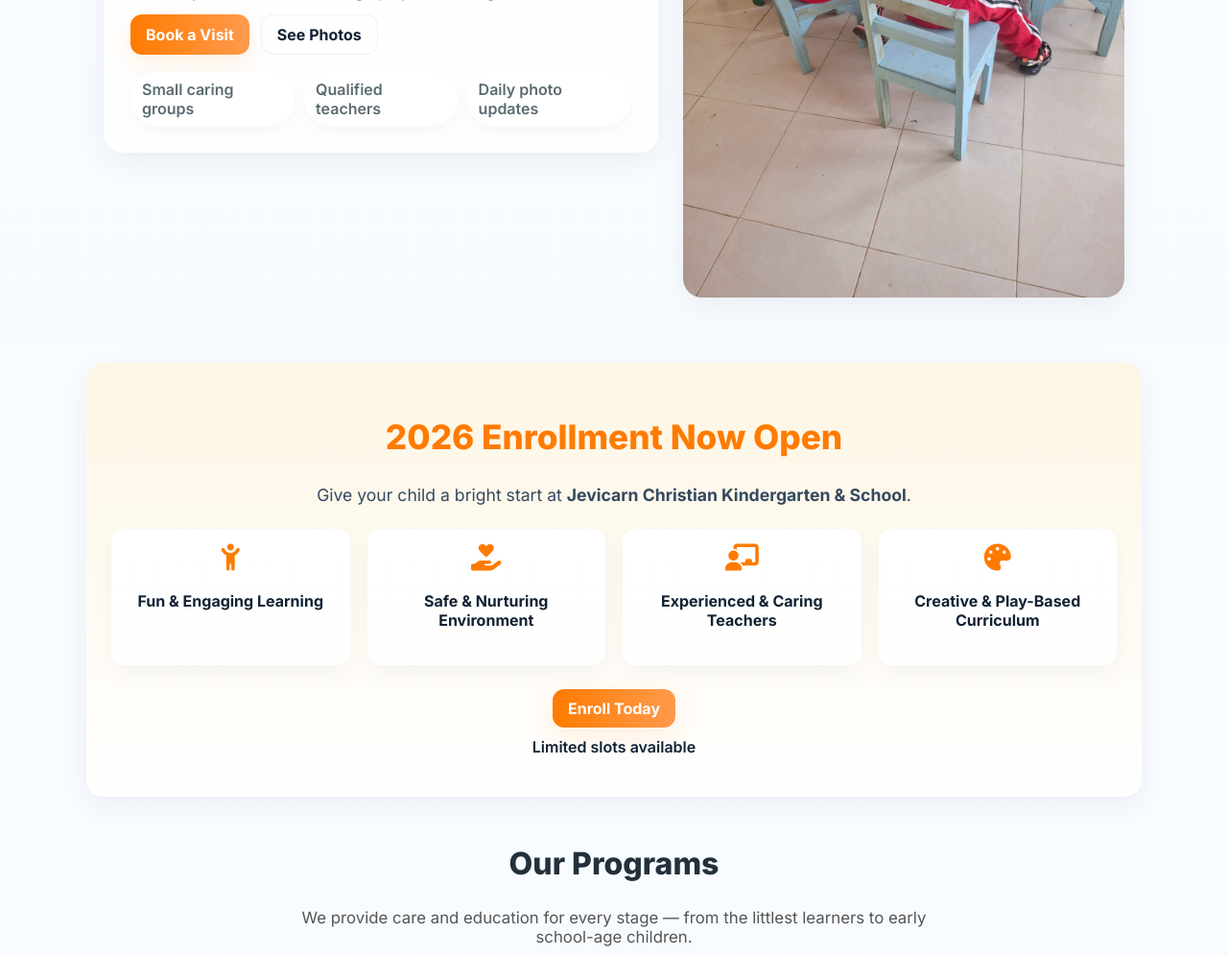
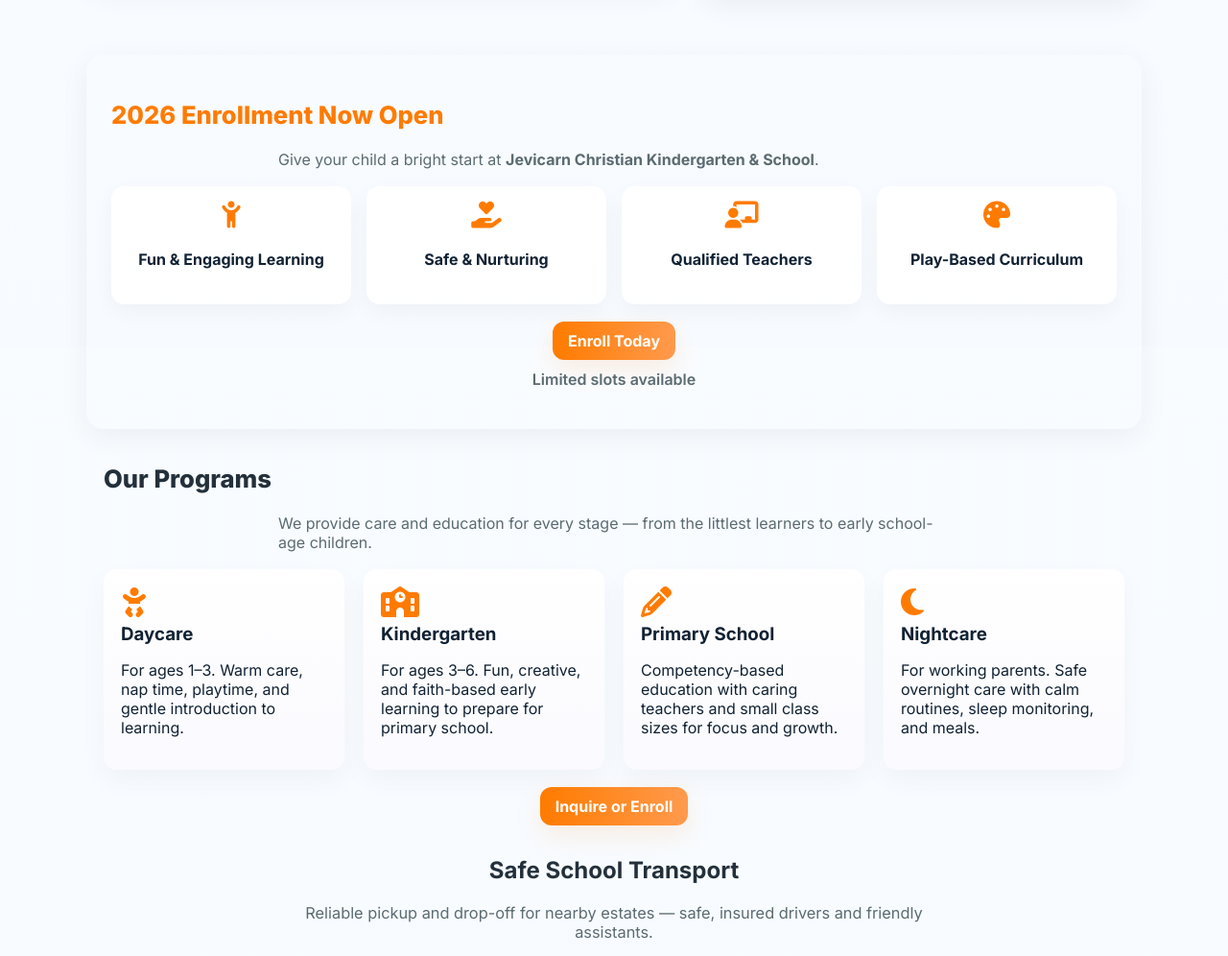
Before and after one commit to JeanPromise/Jevicarn-Christian-School, a Flask app: page / in a window 1280 px wide. Shown: the part 439-1435 px from the top of the page at 96% size. Run offline with Flask 3, Linux system fonts and the light colour scheme; data that the repository does not hold is empty; some libraries are stand-ins or nearby versions.

Commit message:
Update home.html

```diff
--- a/templates/home.html
+++ b/templates/home.html
@@ -1,168 +1,143 @@
+<!--
+  File: templates/home.html
+  Put this in templates/home.html (replace your existing home.html). It uses the new layout and classes.
+-->
 {% extends 'base.html' %}
 {% block content %}
 
 <!-- HERO SECTION -->
-<section class="hero">
-  <div class="container hero-grid">
+<section class="hero container">
+  <div class="hero-grid">
     <div class="hero-text card">
       <h1>Where little minds <span class="accent">grow</span> big dreams</h1>
-      <p class="lead">
-        At Jevicarn Christian Kindergarten & School, we nurture curiosity, creativity, and kindness through playful learning.
-      </p>
+      <p class="lead">At <strong>Jevicarn Christian Kindergarten & School</strong>, we nurture curiosity, creativity, and kindness through playful, faith-centered learning.</p>
+
       <div class="cta-row">
-        <a href="/contact" class="btn btn-primary large">Book a Visit</a>
+        <a href="/contact" class="btn btn-primary">Book a Visit</a>
         <a href="/gallery" class="btn btn-ghost">See Photos</a>
       </div>
-      <ul class="feature-list">
-        <li>Small caring groups</li>
-        <li>Qualified teachers</li>
-        <li>Daily photo updates</li>
+
+      <ul class="feature-list" aria-hidden="false">
+        <li>Small, caring groups</li>
+        <li>Qualified, nurturing teachers</li>
+        <li>Daily photo updates for parents</li>
       </ul>
     </div>
 
     <div class="hero-media card">
-      <img src="{{ url_for('static', filename='uploads/hero-example.jpg') }}" alt="kids playing">
+      <picture>
+        <source srcset="{{ url_for('static', filename='uploads/hero-example.webp') }}" type="image/webp">
+        <img src="{{ url_for('static', filename='uploads/hero-example.jpg') }}" alt="Children playing at Jevicarn" loading="lazy">
+      </picture>
     </div>
   </div>
 </section>
 
-<!-- ENROLLMENT SECTION -->
-<section class="enrollment container card" style="margin-top:40px; text-align:center; background:linear-gradient(180deg,#fef6e4,#fff);">
-  <h2 style="color:#ff7b00; font-size:2.2em; font-weight:800;">2026 Enrollment Now Open</h2>
-  <p style="font-size:1.1em; color:#34495e; max-width:700px; margin:10px auto;">
-    Give your child a bright start at <strong>Jevicarn Christian Kindergarten & School</strong>.
-  </p>
+<!-- ENROLLMENT -->
+<section class="enrollment container card" aria-labelledby="enroll-heading" style="margin-top:32px;">
+  <h2 id="enroll-heading" style="color:var(--accent);font-weight:800;font-size:1.6rem;">2026 Enrollment Now Open</h2>
+  <p class="muted" style="max-width:700px;margin:8px auto;">Give your child a bright start at <strong>Jevicarn Christian Kindergarten & School</strong>.</p>
 
-  <div class="enroll-features" style="display:grid;grid-template-columns:repeat(auto-fit,minmax(200px,1fr));gap:18px;margin-top:25px;">
+  <div class="enroll-features">
     <div class="feature-box">
       <i class="fa-solid fa-child-reaching icon"></i>
       <h4>Fun & Engaging Learning</h4>
     </div>
     <div class="feature-box">
       <i class="fa-solid fa-hand-holding-heart icon"></i>
-      <h4>Safe & Nurturing Environment</h4>
+      <h4>Safe & Nurturing</h4>
     </div>
     <div class="feature-box">
       <i class="fa-solid fa-chalkboard-user icon"></i>
-      <h4>Experienced & Caring Teachers</h4>
+      <h4>Qualified Teachers</h4>
     </div>
     <div class="feature-box">
       <i class="fa-solid fa-palette icon"></i>
-      <h4>Creative & Play-Based Curriculum</h4>
+      <h4>Play-Based Curriculum</h4>
     </div>
   </div>
 
-  <div style="margin-top:25px;">
-    <a href="/contact" class="btn btn-primary large">Enroll Today</a>
-    <p style="margin-top:10px;font-weight:600;">Limited slots available</p>
+  <div style="margin-top:18px; text-align:center;">
+    <a href="/contact" class="btn btn-primary">Enroll Today</a>
+    <p style="margin-top:10px;font-weight:600;color:var(--muted);">Limited slots available</p>
   </div>
 </section>
 
-<!-- PROGRAMS SECTION -->
-<section class="programs container card" style="margin-top:50px; text-align:center;">
-  <h2 style="color:#23303B; font-size:2em; font-weight:800;">Our Programs</h2>
-  <p style="font-size:1.05em; max-width:700px; margin:10px auto; color:#555;">
-    We provide care and education for every stage — from the littlest learners to early school-age children.
-  </p>
+<!-- PROGRAMS -->
+<section class="programs container card" style="margin-top:36px;">
+  <h2 style="color:#23303B; font-size:1.6rem; font-weight:800;">Our Programs</h2>
+  <p class="muted" style="max-width:700px;margin:8px auto;">We provide care and education for every stage — from the littlest learners to early school-age children.</p>
 
-  <div class="programs-grid" style="display:grid;grid-template-columns:repeat(auto-fit,minmax(230px,1fr));gap:20px;margin-top:25px;">
+  <div class="programs-grid" style="margin-top:18px;">
     <div class="program-box">
-      <i class="fa-solid fa-baby icon" style="font-size:2em;color:#ff7b00;"></i>
+      <i class="fa-solid fa-baby icon" style="font-size:2rem;color:var(--accent);"></i>
       <h3>Daycare</h3>
       <p>For ages 1–3. Warm care, nap time, playtime, and gentle introduction to learning.</p>
     </div>
 
     <div class="program-box">
-      <i class="fa-solid fa-school icon" style="font-size:2em;color:#ff7b00;"></i>
+      <i class="fa-solid fa-school icon" style="font-size:2rem;color:var(--accent);"></i>
       <h3>Kindergarten</h3>
       <p>For ages 3–6. Fun, creative, and faith-based early learning to prepare for primary school.</p>
     </div>
 
     <div class="program-box">
-      <i class="fa-solid fa-pencil-alt icon" style="font-size:2em;color:#ff7b00;"></i>
+      <i class="fa-solid fa-pencil-alt icon" style="font-size:2rem;color:var(--accent);"></i>
       <h3>Primary School</h3>
       <p>Competency-based education with caring teachers and small class sizes for focus and growth.</p>
     </div>
 
     <div class="program-box">
-      <i class="fa-solid fa-moon icon" style="font-size:2em;color:#ff7b00;"></i>
+      <i class="fa-solid fa-moon icon" style="font-size:2rem;color:var(--accent);"></i>
       <h3>Nightcare</h3>
       <p>For working parents. Safe overnight care with calm routines, sleep monitoring, and meals.</p>
     </div>
   </div>
 
-  <div style="margin-top:25px;">
-    <a href="/contact" class="btn btn-primary large">Inquire or Enroll</a>
-  </div>
+  <div style="margin-top:18px;text-align:center;"><a href="/contact" class="btn btn-primary">Inquire or Enroll</a></div>
 </section>
 
-<!-- Add this in <head> if not already present -->
-<link rel="stylesheet" href="https://cdnjs.cloudflare.com/ajax/libs/font-awesome/6.6.0/css/all.min.css">
+<!-- TRANSPORT -->
+<section class="transport container card" style="margin-top:32px;text-align:center;">
+  <h2 style="color:#23303B;">Safe School Transport</h2>
+  <p class="muted" style="max-width:650px;margin:auto;font-size:1.02rem;">Reliable pickup and drop-off for nearby estates — safe, insured drivers and friendly assistants.</p>
 
-<!-- TRANSPORT SECTION -->
-<section class="transport container card" style="margin-top:40px; text-align:center;">
-  <h2 style="color:#23303B;">Safe School Transport</h2>
-  <p style="max-width:650px; margin:auto; font-size:1.1em;">
-    We offer reliable pickup and drop-off services for nearby estates and neighborhoods, ensuring every child arrives safely and comfortably every day.
-  </p>
-
-  <div class="transport-grid" style="display:grid;grid-template-columns:repeat(auto-fit,minmax(250px,1fr));gap:20px;margin-top:20px;">
-    <div class="transport-photo">
-      <img src="{{ url_for('static', filename='uploads/transport1.jpg') }}?v=1" alt="School transport van" loading="lazy" style="width:100%;border-radius:16px;">
-    </div>
-    <div class="transport-photo">
-      <img src="{{ url_for('static', filename='uploads/transport2.jpg') }}?v=2"  alt="School bus" loading="lazy" style="width:100%;border-radius:16px;">
-    </div>
+  <div class="transport-grid" style="margin-top:18px;">
+    <div class="transport-photo"><img src="{{ url_for('static', filename='uploads/transport1.jpg') }}?v=1" alt="School transport van" loading="lazy"></div>
+    <div class="transport-photo"><img src="{{ url_for('static', filename='uploads/transport2.jpg') }}?v=2" alt="School bus" loading="lazy"></div>
   </div>
 
-  <p style="margin-top:12px; color:#555; font-weight:600;">Available for Juja and nearby areas</p>
+  <p style="margin-top:12px;color:var(--muted);font-weight:600;">Available for Juja and nearby areas</p>
 </section>
 
-<!-- LOCATION SECTION -->
-<section class="location container" style="margin-top:40px; text-align:center;">
-  <h2 style="color:#23303B;"> Find Us</h2>
-  <p style="max-width:650px; margin:auto; font-size:1.1em;">
-    We are located at <strong>Ebenezer Centre near Faida Ndogo, Juja, Kiambu County</strong>.<br>
-    School transport is available for nearby estates and neighbourhoods.
-  </p>
-  <iframe
-    src="https://www.google.com/maps?q=Ebenezer+Centre,+Juja,+Kiambu+County,+Kenya&output=embed"
-    width="100%" height="300" style="border-radius:16px; margin-top:15px;" allowfullscreen="" loading="lazy">
-  </iframe>
+<!-- LOCATION -->
+<section class="location container" style="margin-top:32px;text-align:center;">
+  <h2 style="color:#23303B;">Find Us</h2>
+  <p class="muted" style="max-width:700px;margin:auto;font-size:1.02rem;">We are located at <strong>Ebenezer Centre near Faida Ndogo, Juja, Kiambu County</strong>.</p>
+
+  <iframe src="https://www.google.com/maps?q=Ebenezer+Centre,+Juja,+Kiambu+County,+Kenya&output=embed" width="100%" height="300" style="border-radius:12px;margin-top:16px;border:0;" allowfullscreen="" loading="lazy"></iframe>
 </section>
 
-
-<!-- GALLERY PREVIEW -->
-<section class="gallery-preview container">
+<!-- GALLERY -->
+<section class="gallery-preview container" style="margin-top:32px;">
   <h2>Snapshots from our day</h2>
-  <div class="grid">
+  <div class="grid" style="margin-top:12px;">
     {% for img in images[:8] %}
       <div class="thumb"><img src="{{ url_for('static', filename='uploads/' ~ img) }}" loading="lazy" alt="photo"></div>
     {% else %}
       <p>No photos yet — upload via the admin panel.</p>
     {% endfor %}
   </div>
-  <div style="text-align:center; margin-top:16px;">
-    <a href="/gallery" class="btn btn-primary">View Full Gallery</a>
-  </div>
+  <div style="text-align:center;margin-top:12px;"><a href="/gallery" class="btn btn-primary">View Full Gallery</a></div>
 </section>
 
 <!-- WHY CHOOSE US -->
-<section class="why container card">
+<section class="why container card" style="margin-top:32px;">
   <h2>Why parents choose us</h2>
-  <div class="why-grid">
-    <div class="why-item">
-      <h3>Faith & Character</h3>
-      <p>We instill Christian values of kindness, honesty, and teamwork from day one.</p>
-    </div>
-    <div class="why-item">
-      <h3>Healthy meals</h3>
-      <p>Balanced nutrition for strong bodies and bright minds.</p>
-    </div>
-    <div class="why-item">
-      <h3>Safe environment</h3>
-      <p>Secure compound, clean classrooms, and warm caretakers.</p>
-    </div>
+  <div class="why-grid" style="margin-top:12px;">
+    <div class="why-item"><h3>Faith & Character</h3><p>We instill Christian values of kindness, honesty, and teamwork.</p></div>
+    <div class="why-item"><h3>Healthy meals</h3><p>Balanced nutrition for strong bodies and bright minds.</p></div>
+    <div class="why-item"><h3>Safe environment</h3><p>Secure compound, clean classrooms, and warm caretakers.</p></div>
   </div>
 </section>
 
```
